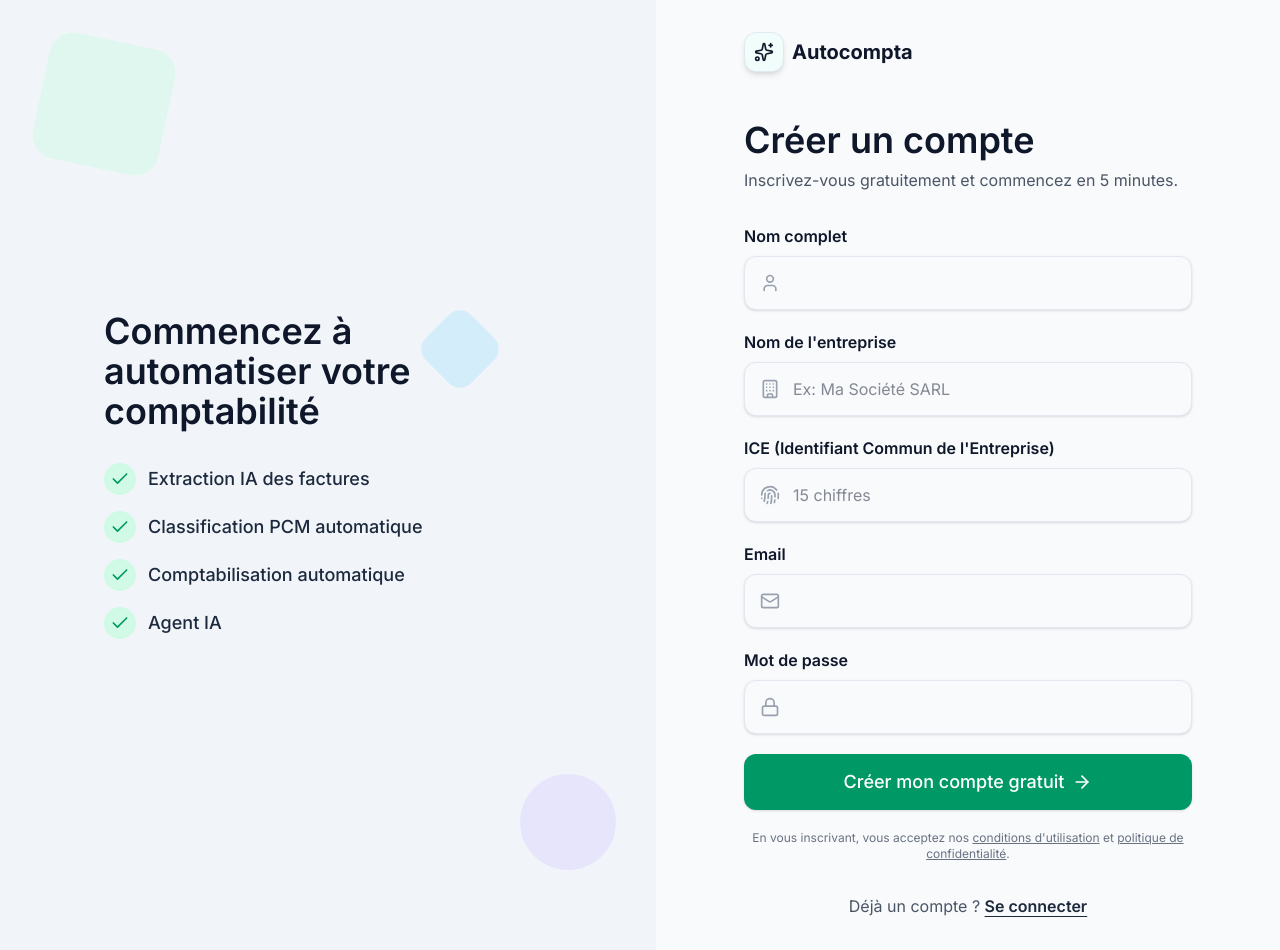
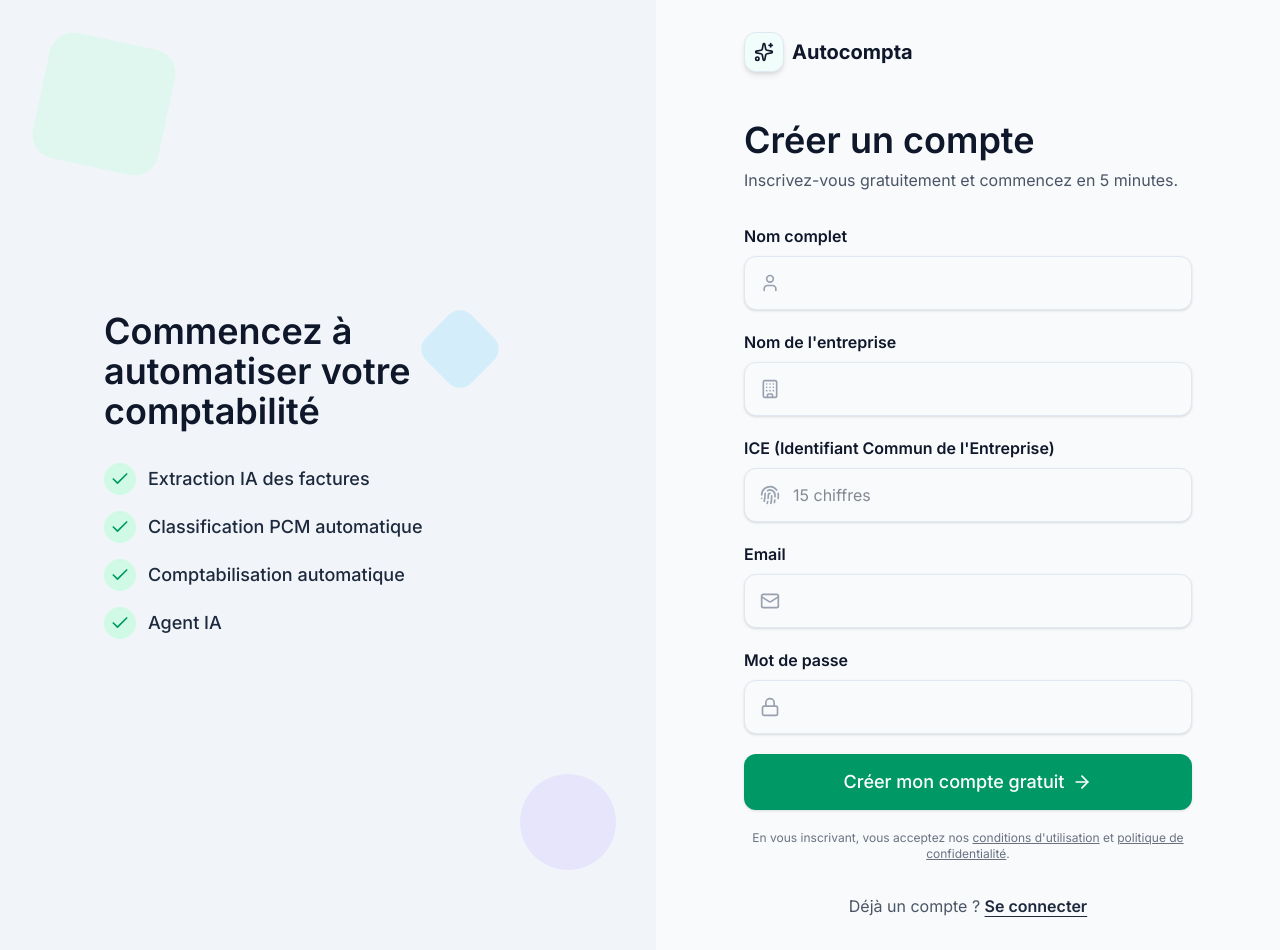
Before and after one commit to imadnoob/autocompta, a Next.js app: page /signup in a window 1280 px wide. Built offline with nearby package versions, Linux system fonts and the light colour scheme; no server answers.

Commit message:
ui: remove company name placeholder

```diff
--- a/app/signup/page.tsx
+++ b/app/signup/page.tsx
@@ -155,7 +155,7 @@ export default function SignupPage() {
                                     type="text"
                                     value={companyName}
                                     onChange={(e) => setCompanyName(e.target.value)}
-                                    placeholder="Ex: Ma Société SARL"
+                                    placeholder=""
                                     required
                                     className="w-full bg-slate-50 py-3.5 border border-slate-200 rounded-xl focus:ring-2 focus:ring-emerald-500/20 focus:border-emerald-500 outline-none transition-all shadow-sm pl-12"
                                 />
```
